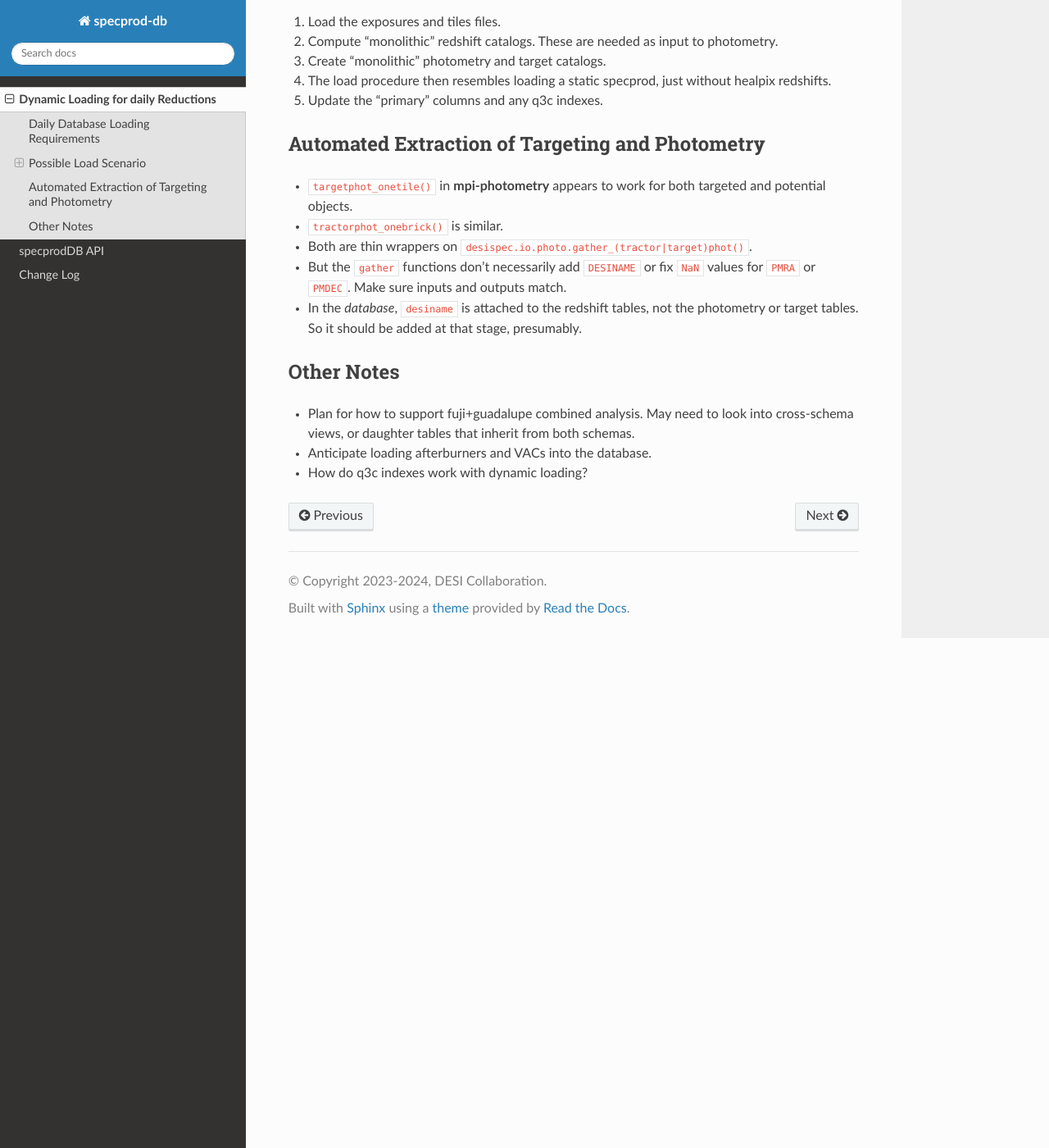
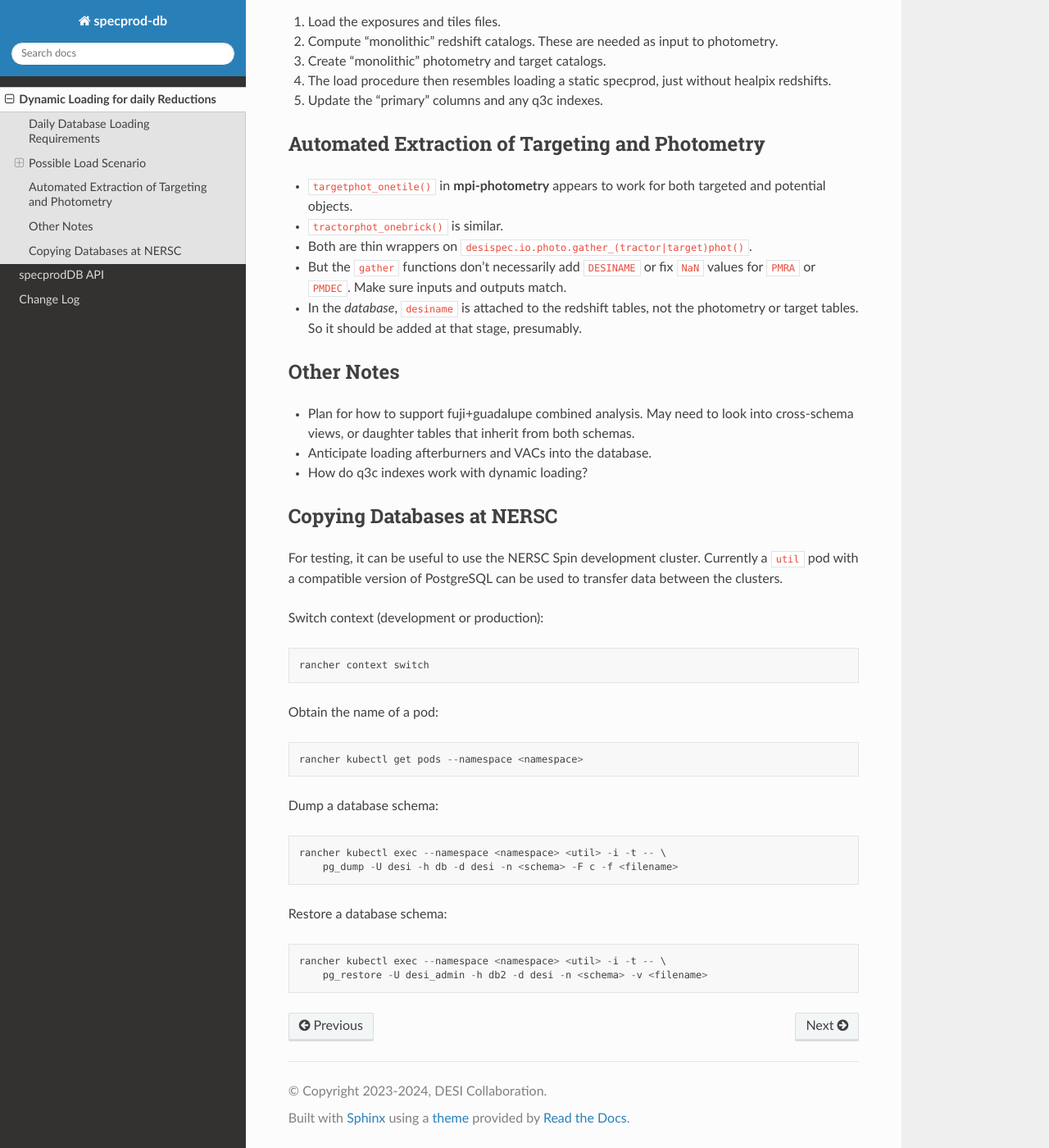
Before and after one commit to desihub/specprod-db, a Sphinx documentation site: the page built from doc/dynamic.rst, in a window 1280 px wide and 1400 px high, scrolled down 919 px. Shown: the whole window at 82% size. Built offline with Sphinx 7.4.7 and the Read the Docs theme 3.1.0, drawn with Linux system fonts in a browser that asks for light colours.

Commit message:
add note about spin

```diff
--- a/doc/dynamic.rst
+++ b/doc/dynamic.rst
@@ -66,3 +66,28 @@ Other Notes
   into cross-schema views, or daughter tables that inherit from both schemas.
 - Anticipate loading afterburners and VACs into the database.
 - How do q3c indexes work with dynamic loading?
+
+Copying Databases at NERSC
+--------------------------
+
+For testing, it can be useful to use the NERSC Spin development cluster.
+Currently a ``util`` pod with a compatible version of PostgreSQL can be used
+to transfer data between the clusters.
+
+Switch context (development or production)::
+
+    rancher context switch
+
+Obtain the name of a pod::
+
+    rancher kubectl get pods --namespace <namespace>
+
+Dump a database schema::
+
+    rancher kubectl exec --namespace <namespace> <util> -i -t -- \
+        pg_dump -U desi -h db -d desi -n <schema> -F c -f <filename>
+
+Restore a database schema::
+
+    rancher kubectl exec --namespace <namespace> <util> -i -t -- \
+        pg_restore -U desi_admin -h db2 -d desi -n <schema> -v <filename>
```
